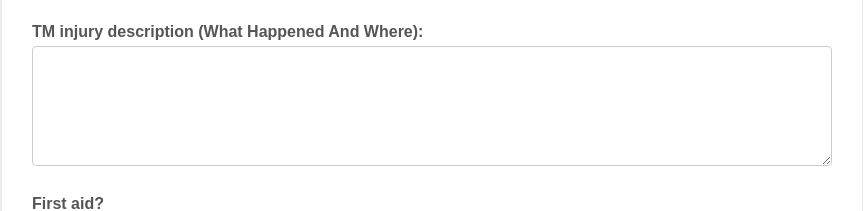
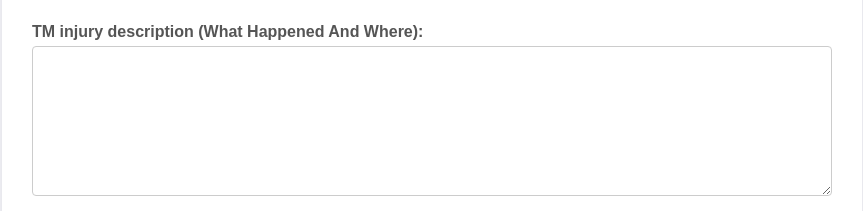
Before and after one commit to RyanBazeley/Safety-Incident-Message-Template-, a plain HTML site: page index.html in a window 1280 px wide. Shown: the part 608-819 px from the top of the page, without its empty margins (208-1071 px from the left). Drawn offline with nearby package versions, Linux system fonts and the light colour scheme.

Commit message:
Update index.html

```diff
--- a/index.html
+++ b/index.html
@@ -54,7 +54,7 @@
         /* TARGETING TEXT AREAS (For multi-line text boxes) */
         .form-group textarea {
             resize: vertical;
-            min-height: 120px;
+            min-height: 150px;
         }
 
         .submit-btn {
```
